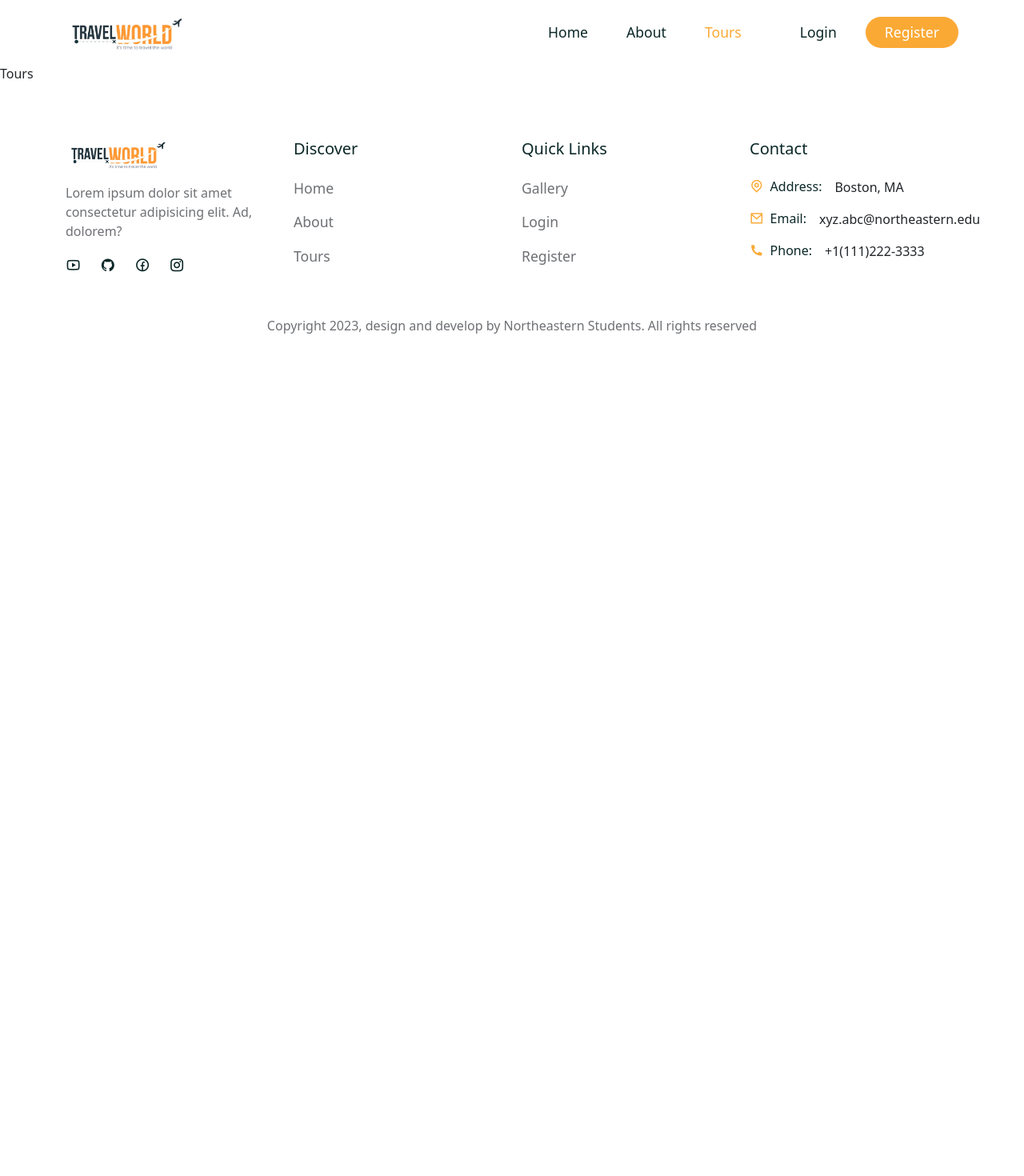
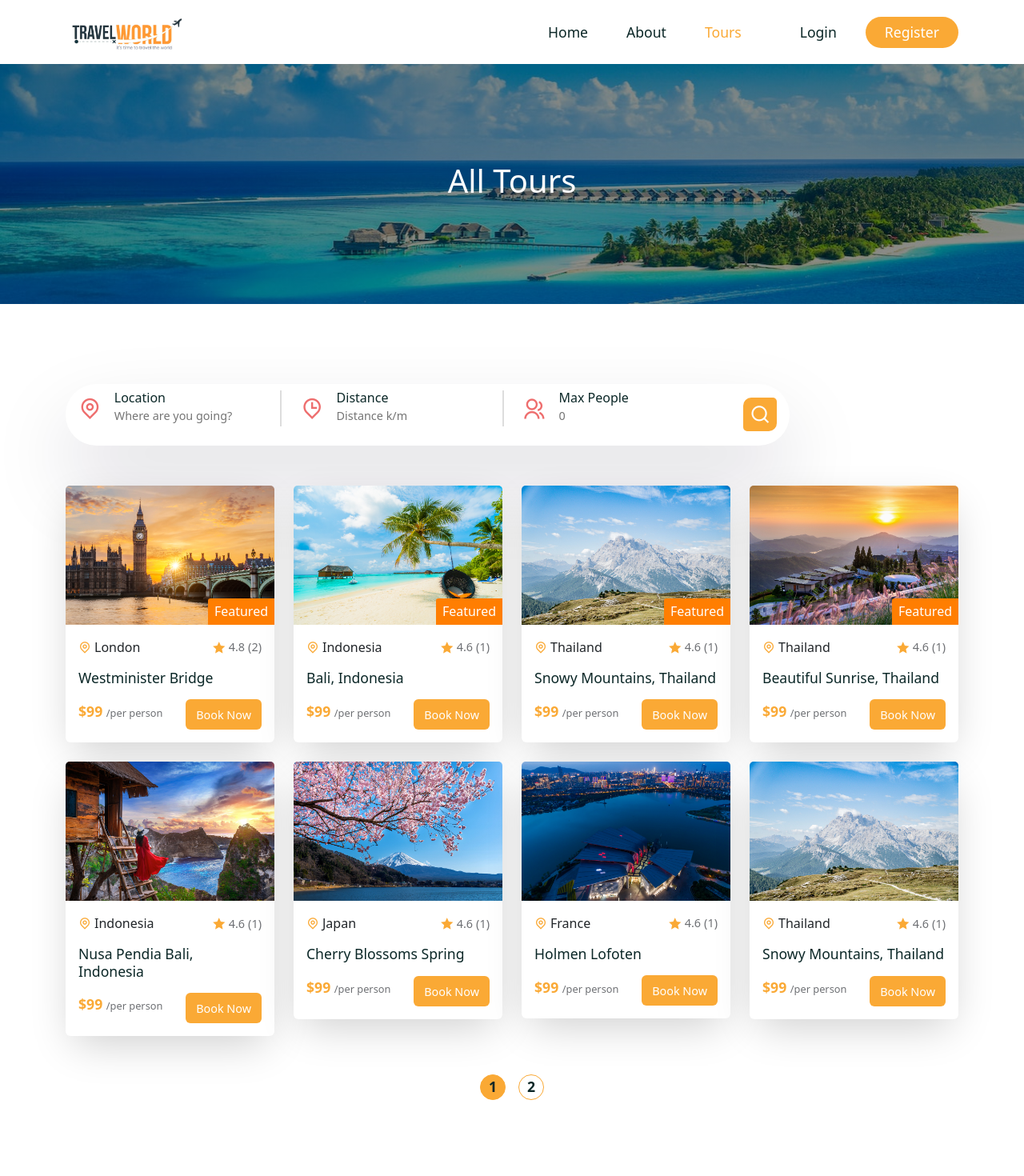
Before and after one commit to aakashrajawat00/web-project, a React (Create React App) app in the folder frontend/: page /tours in a window 1280 px wide. Shown: the top 1470 px of the page at 80% size. Before the commit the page ends 800 px from the top, so only its background shows below. Built offline with nearby package versions, Linux system fonts and the light colour scheme; a web font is replaced by a local one.

Commit message:
tour and tour page css

```diff
--- a/frontend/src/pages/Tours.jsx
+++ b/frontend/src/pages/Tours.jsx
@@ -1,9 +1,67 @@
-import React from 'react'
+import React, {useState, useEffect} from 'react'
+import CommonSection from '../shared/CommonSection';
+
+import "../styles/tour.css";
+import tourData from '../assets/data/tours'
+import TourCard from './../shared/TourCard';
+import SearchBar from './../shared/SearchBar';
+import Newsletter from './../shared/Newsletter';
+import { Container, Row, Col } from 'reactstrap';
+
 
 const Tours = () => {
+  const [pageCount, setPageCount] = useState(0);
+  const[page, setPage] = useState(0);
+
+  useEffect(() =>{
+    const pages = Math.ceil(5 / 4);
+    setPageCount(pages);
+
+  }, [page]
+  );
+
+
   return (
-    <div>Tours</div>
-  )
-}
+    <>
+      <CommonSection title = {"All Tours"}/>
+      <section>
+        <Container>
+          <Row>
+            <SearchBar />
+          </Row>
+        </Container>
+      </section>
+      <section className="pt-0">
+        <Container>
+          <Row>
+            {
+              tourData ?.map(tour=> (
+              <Col lg='3' className = "mb-4" key ={tour.id}>
+
+                <TourCard tour = {tour}/>
+              </Col>
+              ))
+            }
+            <Col lg= '12'>
+            <div className="pagination d-flex align-items-center justify-content-center mt-4 gap-3">
+            {[...Array(pageCount).keys()].map(number =>(
+              <span key = {number} onClick={()=> setPage(number)}
+              className={page === number ? "active__page": " "}
+
+              >
+                {number + 1}
+              </span>
+            ))}
+            </div>
+            </Col>
+
+          </Row>
+        </Container>
+      </section>
+      <Newsletter />
+    </>
+
+  );
+};
 
 export default Tours
--- /dev/null
+++ b/frontend/src/shared/CommonSection.jsx
@@ -0,0 +1,23 @@
+
+
+import React from 'react'
+import "./common-section.css";
+
+import { Container, Row, Col} from "reactstrap";
+
+const CommonSection = ({title}) => {
+  return (
+    <section className="common__section">
+        <Container>
+            <Row>
+                <Col lg="12">
+                    <h1>{title}</h1>
+                </Col>
+            </Row>
+        </Container>
+    </section>
+
+  );
+};
+
+export default CommonSection
--- /dev/null
+++ b/frontend/src/shared/common-section.css
@@ -0,0 +1,17 @@
+
+
+.common__section{
+    background: linear-gradient(rgba(0,0,0,0.45), rgba(0,0,0,0.45)),
+    url("../assets/images/tour.jpg") no-repeat center center;
+    background-size: cover;
+    height: 300px;
+    display: flex;
+    align-items: center;
+    justify-content: center;
+    text-align: center;
+}
+
+.common__section h1{
+    font-size: 2.5rem;
+    color: #fff;
+}
--- /dev/null
+++ b/frontend/src/styles/tour.css
@@ -0,0 +1,21 @@
+
+
+.pagination span{
+    width: 2rem;
+    height: 2rem;
+    padding: 5px;
+    border-radius: 50px;
+    display: flex;
+    align-items: center;
+    justify-content: center;
+    border: 1px solid var(--secondary-color);
+    color: var(--heading-color);
+    font-size: 1.1rem;
+    cursor: pointer;
+    font-weight: 700;
+}
+
+.active__page{
+    background: var(--secondary-color);
+    color: #fff;
+}
```
